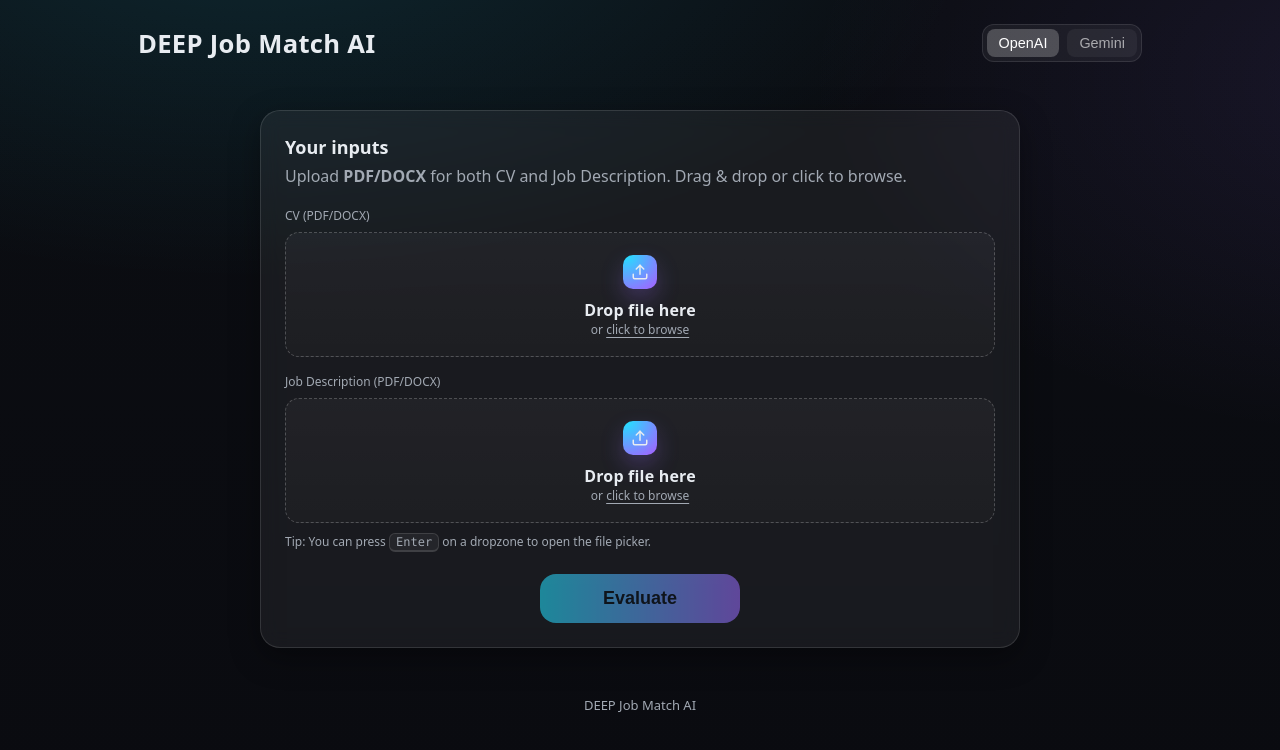
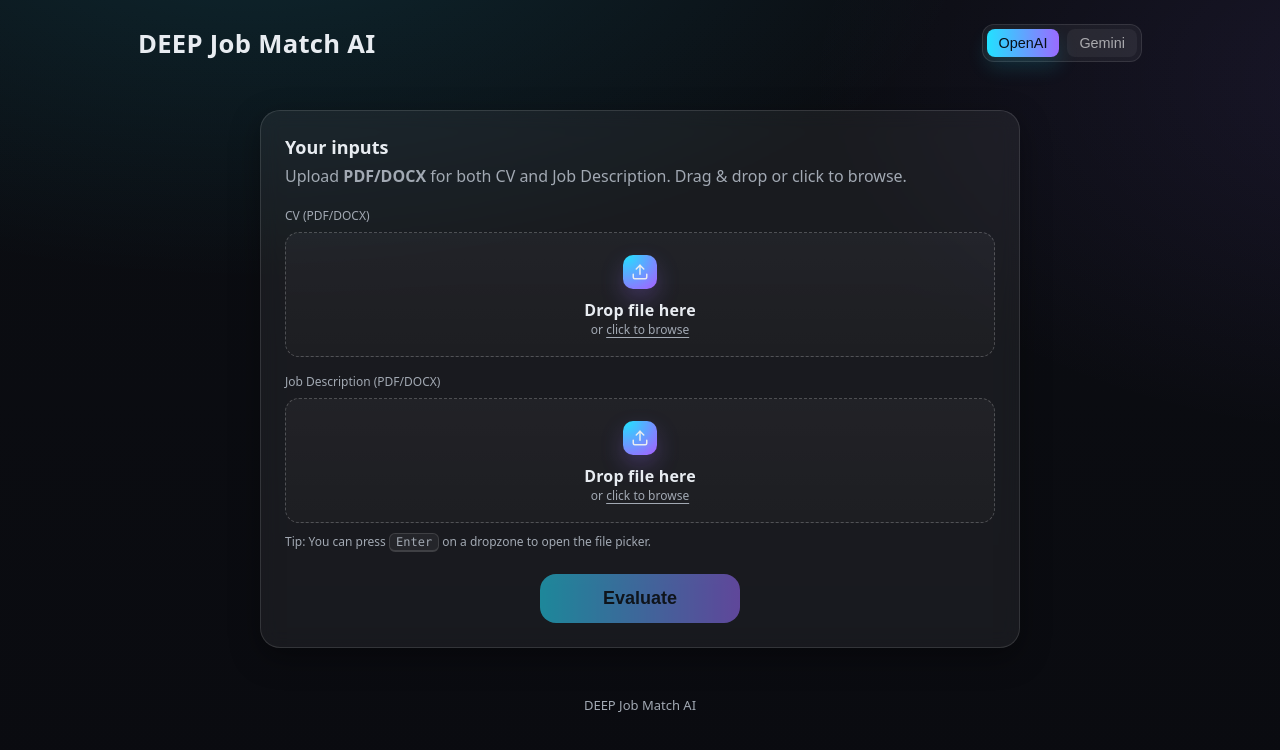
Before and after one commit to ahraza51214/CV-Matcher, a React (Vite) app in the folder frontend/: page / in a window 1280 px wide. Shown: the top 750 px of the page. Built offline with nearby package versions, Linux system fonts and the light colour scheme; no server answers.

Commit message:
changed provider toggle button color

```diff
--- a/frontend/src/index.css
+++ b/frontend/src/index.css
@@ -150,8 +150,16 @@ body{
 }
 
 .provider-toggle__btn--active{
-  background: rgba(255,255,255,.22);
-  color: #fff;
+  background: linear-gradient(90deg, var(--brand-3), var(--brand-2));
+  color: #081019;
+  border: none;
+  box-shadow: 0 10px 20px rgba(34,225,255,.15);
+}
+
+.provider-toggle__btn--active:hover{
+  background: linear-gradient(90deg, var(--brand-3), var(--brand-2));
+  color: #081019;
+  box-shadow: 0 10px 20px rgba(34,225,255,.15);
 }
 
 /* ------------------------------
```
